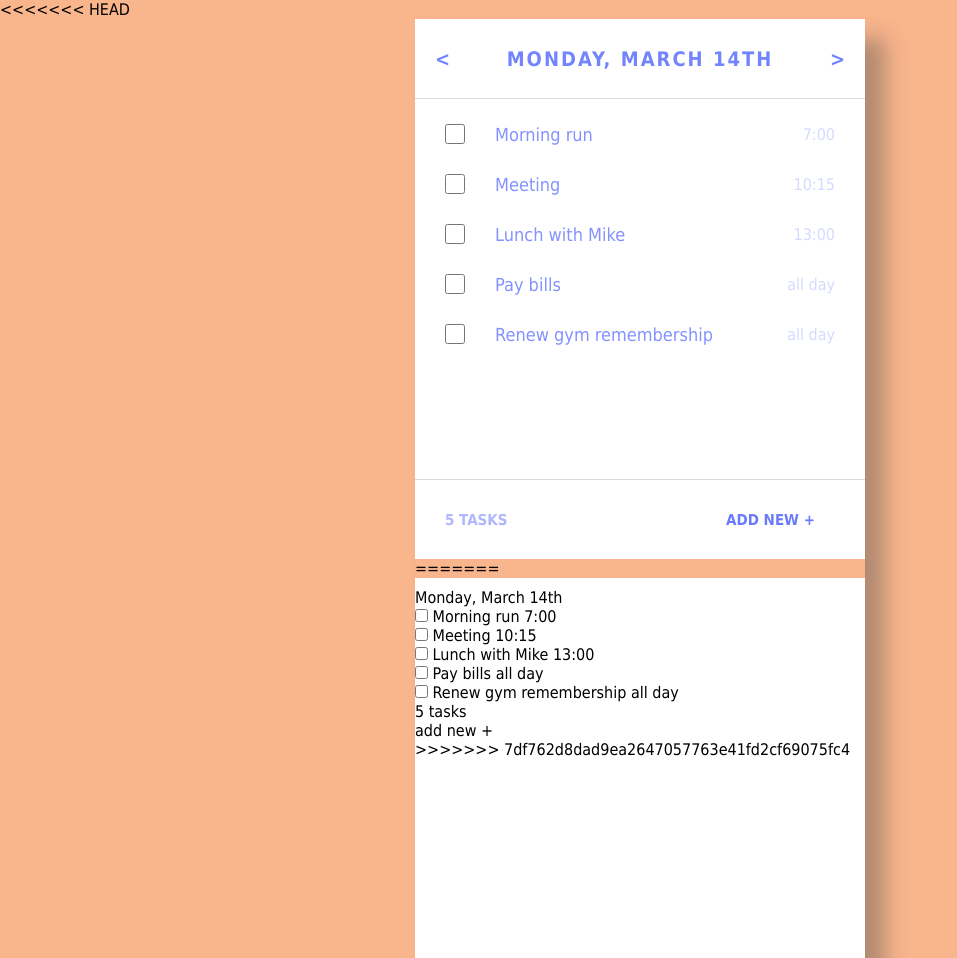
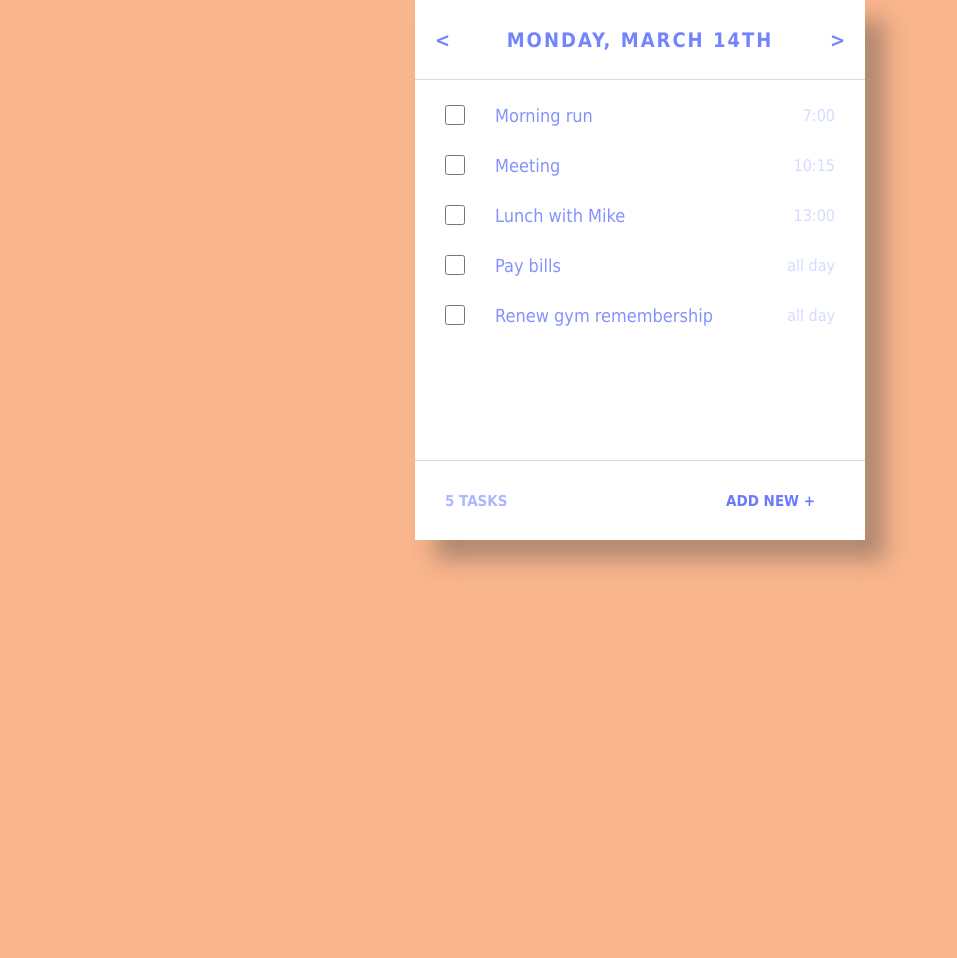
Before and after one commit to toxanski/web-development-course, a plain HTML site: page lw4/task2/index.html in a window 1280 px wide. Shown: the whole page, without its empty margins (0-957 px from the left). After the commit the page ends 800 px from the top, so only its background shows below. Drawn offline with Linux system fonts and the light colour scheme.

Commit message:
fixed merge branches

```diff
--- a/lw4/task2/index.html
+++ b/lw4/task2/index.html
@@ -8,7 +8,6 @@
   <title>todo</title>
 </head>
 <body>
-<<<<<<< HEAD
   <div class="container">
     <div class="date-header">
       <div class="date-header__next arrows"><</div>
@@ -52,44 +51,6 @@
       <div class="footer-todo-list__add-button">add new +</div>
     </div>
 
-=======
-  <div class="todo-list">
-    <div class="todo-list_date">
-      <span class="todo-list_day">Monday,</span>
-      <span class="todo-list_month">March 14th</span>
-    </div>
-    <div class="todo-list_tasks"> <!--tasks-->
-      <div class="todo-list_item">
-        <input type="checkbox" name="" class="todo-list_checkbox">
-        <span class="todo-list_name">Morning run</span>
-        <span class="todo-list_time">7:00</span>
-      </div>
-      <div class="todo-list_item">
-        <input type="checkbox" name="" class="todo-list_checkbox">
-        <span class="todo-list_name">Meeting</span>
-        <span class="todo-list_time">10:15</span>
-      </div>
-      <div class="todo-list_item">
-        <input type="checkbox" name="" class="todo-list_checkbox">
-        <span class="todo-list_name">Lunch with Mike</span>
-        <span class="todo-list_time">13:00</span>
-      </div>
-      <div class="todo-list_item">
-        <input type="checkbox" name="" class="todo-list_checkbox">
-        <span class="todo-list_name">Pay bills</span>
-        <span class="todo-list_time">all day</span>
-      </div>
-      <div class="todo-list_item">
-        <input type="checkbox" name="" class="todo-list_checkbox">
-        <span class="todo-list_name">Renew gym remembership</span>
-        <span class="todo-list_time">all day</span>
-      </div>
-    </div>
-    <div class="todo-list_footer">
-      <span class="todo-list_total">5 tasks</span>
-      <div class="todo-list_add-button">add new +</div>
-    </div>
->>>>>>> 7df762d8dad9ea2647057763e41fd2cf69075fc4
   </div>
   <script src="script.js"></script>
 </body>
--- a/lw4/task5/script.js
+++ b/lw4/task5/script.js
@@ -1,8 +1,4 @@
-<<<<<<< HEAD
 var Cashbox = {
-=======
-var cashbox = {
->>>>>>> 7df762d8dad9ea2647057763e41fd2cf69075fc4
   amount: 0,
   operationHistory: [],
   addPayment: function(payment) {
```
Also changed, not shown: lw4/task3/script.js (+0 -11 lines), lw4/task5/index.html (+0 -4 lines).
